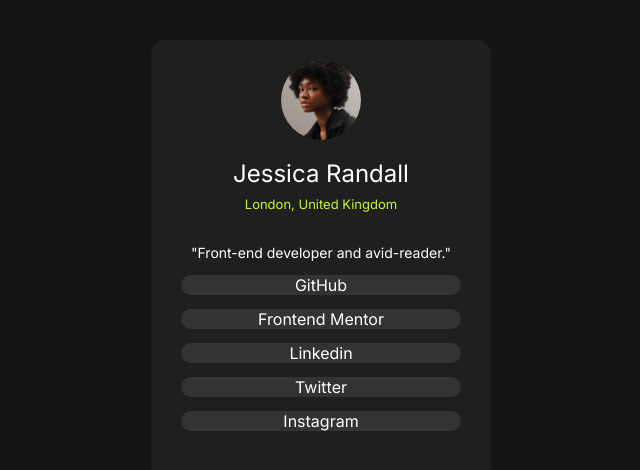
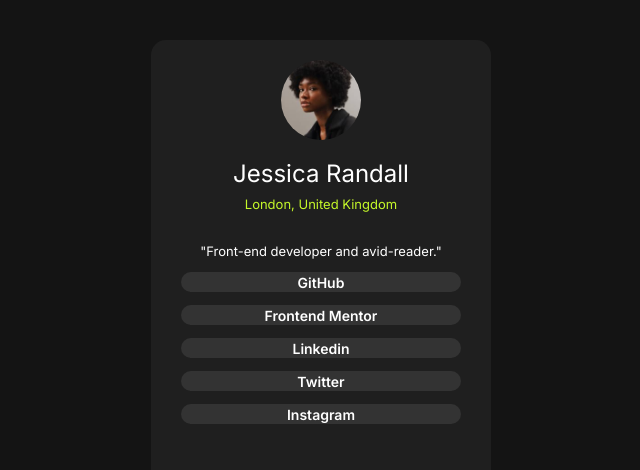
Before and after one commit to dgrow9/social-links-profile, a plain HTML site: page index.html in a window 1280 px wide. Shown: the part 106-576 px from the top of the page, without its empty margins (319-959 px from the left). Drawn offline with Linux system fonts and the light colour scheme.

Commit message:
Change font size of h4, p, and a.  Add different font weight to a so its bolder than the other text.

```diff
--- a/styles.css
+++ b/styles.css
@@ -48,7 +48,7 @@ h4 {
 /* User Description */
 
 p {
-    font-size: 14px;
+    font-size: 13px;
 }
 
 
@@ -62,11 +62,12 @@ p {
 .links {
     background-color: hsl(0, 0%, 20%);
     border-radius: 10px;
-    margin-bottom: 10px;
 }
 
 a {
     text-decoration: none;
+    font-size: 14px;
+    font-weight: 600;
 }
 
 
@@ -76,6 +77,6 @@ h1, p, a {
     color: hsl(0, 0%, 100%);
 }
 
-h1, h4, p, a {
+h1, h4, p {
     font-weight: 400;
 }
```
